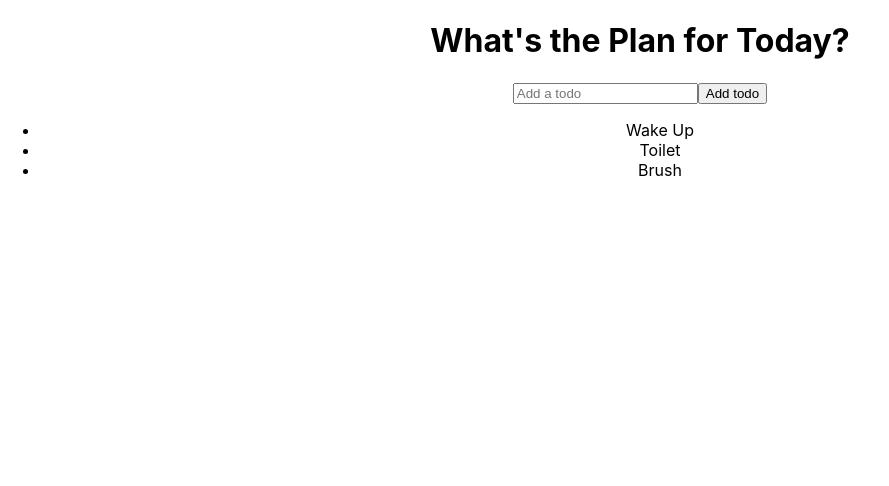
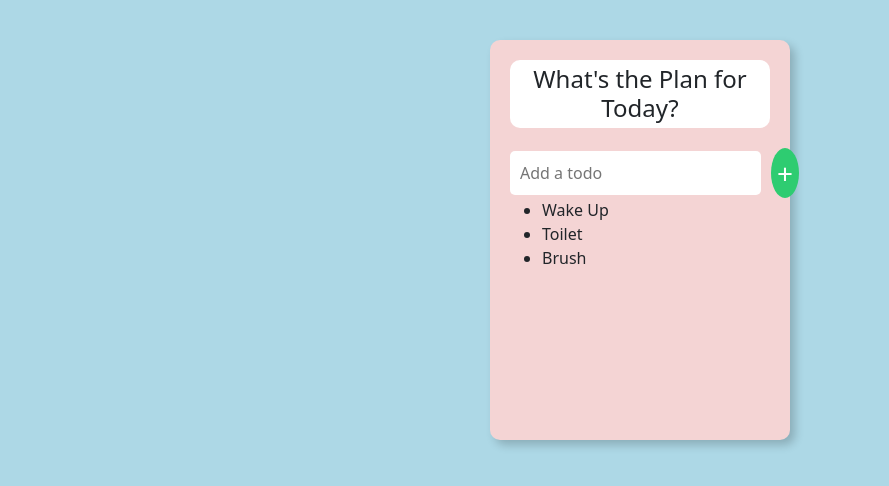
Before and after one commit to AditeeKatti/React, a React (Create React App) app in the folder my-to-do-app/: page / in a window 1280 px wide. Shown: the top 486 px of the page, without its empty margins (0-889 px from the left). Built offline with nearby package versions, Linux system fonts and the light colour scheme.

Commit message:
added css

```diff
--- a/my-to-do-app/package.json
+++ b/my-to-do-app/package.json
@@ -6,6 +6,7 @@
     "@testing-library/jest-dom": "^5.16.5",
     "@testing-library/react": "^13.4.0",
     "@testing-library/user-event": "^13.5.0",
+    "bootstrap": "^5.2.3",
     "react": "^18.2.0",
     "react-dom": "^18.2.0",
     "react-scripts": "5.0.1",
--- a/my-to-do-app/src/App.js
+++ b/my-to-do-app/src/App.js
@@ -1,13 +1,13 @@
 import React from 'react';
 import TodoList from './ToDoList';
 import './App.css';
-
+import 'bootstrap/dist/css/bootstrap.min.css';
 
 function App() {
   return (
-    <div className="App">
-      <TodoList />
-    </div>
+    <div>
+        <TodoList />
+      </div>
   );
 }
 
--- a/my-to-do-app/src/ToDoList.jsx
+++ b/my-to-do-app/src/ToDoList.jsx
@@ -1,13 +1,22 @@
 import React from 'react';
 import ToDoListForm from './ToDoListForm';
 import './App.css';
+import 'bootstrap/dist/css/bootstrap.min.css';
+import styled from 'styled-components';
+
+const MainContainer = styled.div`
+  background-color: #add8e6;
+  height: 1000vh;
+  padding-top: 10px;
+`;
 
 function TodoList() {
   return (
-    <>
-   <h1>What's the Plan for Today?</h1>
-    <ToDoListForm  />
-    </>
+    <MainContainer>
+      <div>
+          <ToDoListForm />
+      </div>
+    </MainContainer>
   );
 }
 
--- a/my-to-do-app/src/ToDoListForm.jsx
+++ b/my-to-do-app/src/ToDoListForm.jsx
@@ -1,50 +1,95 @@
-import { useState ,useRef} from "react"
+import React, { useState, useRef } from 'react';
+import 'bootstrap/dist/css/bootstrap.min.css';
+import styled from 'styled-components';
+import './App.css';
 
-function ToDoListForm(props) {
+const TodoListContainer = styled.div`
+  display: flex;
+  flex-direction: column;
+  position: relative;
+  width: 300px;
+  height: 400px;
+  margin: 30px auto;
+  padding: 20px;
+  background-color: #f4d4d4;
+  box-shadow: 5px 5px 10px rgba(0, 0, 0, 0.2);
+  border-radius: 10px;
+`;
 
-const [input, setInput] = useState(props.edit ? props.edit.value : '');
-const [tasks, setTasks] = useState([
-    "Wake Up",
-    "Toilet",
-    "Brush",
-  ]);
+const TodoListText = styled.h4`
+  padding: 5px;
+  border-radius: 10px;
+  background-color: #fff;
+  text-align: center;
+  margin-bottom: 20px;
+`;
 
+const TodoForm = styled.form`
+  display: flex;
+  align-items: center;
+`;
+
+const TodoInput = styled.input`
+  flex-grow: 1;
+  border: none;
+  border-radius: 5px;
+  padding: 10px;
+  margin-right: 10px;
+`;
+
+const TodoButton = styled.button`
+  border: none;
+  border-radius: 50%;
+  width: 50px;
+  height: 50px;
+  background-color: #2ecc71;
+  color: #fff;
+  font-size: 28px;
+  cursor: pointer;
+`;
+
+function TodoList() {
+  const [input, setInput] = useState('');
+  const [tasks, setTasks] = useState([    'Wake Up',    'Toilet',    'Brush',  ]);
   const inputRef = useRef(null);
 
-const handleChange = e => {
+  const handleChange = (e) => {
     setInput(e.target.value);
   };
 
-  const handleSubmit = event => {
+  const handleSubmit = (event) => {
     event.preventDefault();
     const newTodo = input.trim();
     if (newTodo.length > 0) {
-      const newTasks = { ...tasks, [`task${Object.keys(tasks).length + 1}`]: newTodo };
-      setInput("");
+      const newTasks = {
+        ...tasks,
+        [`task${Object.keys(tasks).length + 1}`]: newTodo,
+      };
+      setInput('');
       setTasks(newTasks);
     }
   };
 
-return(
-    <>
-    <form>
-    <input
-      placeholder='Add a todo'
+  return (
+    <TodoListContainer>
+      <TodoListText>What's the Plan for Today?</TodoListText>
+      <TodoForm>
+        <TodoInput
+          placeholder="Add a todo"
           value={input}
           onChange={handleChange}
-      name='text'
-      className='todo-input'
+          name="text"
           ref={inputRef}
         />
-    <button onClick={handleSubmit} className='todo-button'>Add todo </button>
-    </form>
-
+        <TodoButton onClick={handleSubmit}> + </TodoButton>
+      </TodoForm>
       <ul>
-       {Object.keys(tasks).map(key => (
+        {Object.keys(tasks).map((key) => (
           <li key={key}>{tasks[key]}</li>
         ))}
       </ul>
-    </>
-)
-};
-export default ToDoListForm
+    </TodoListContainer>
+  );
+}
+
+export default TodoList;
```
Also changed, not shown: 1 other file (tests, documents, lock files or other folders). Lines whose indentation alone changed are shown as unchanged.
